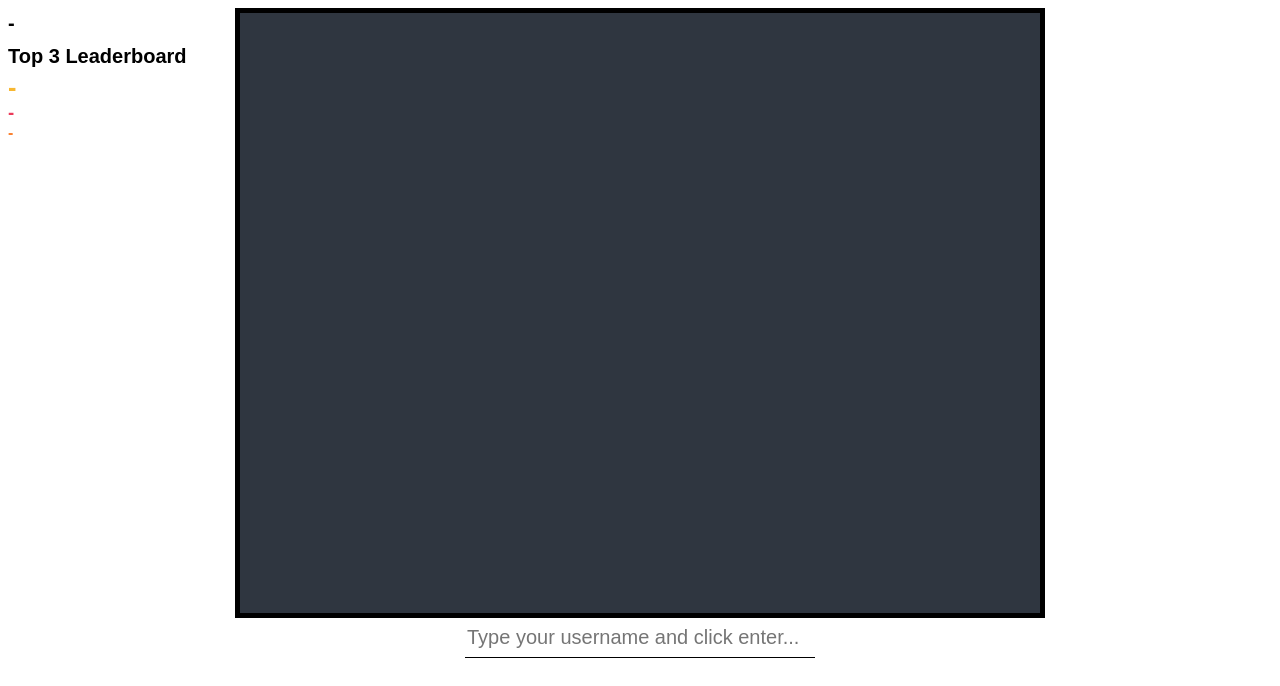
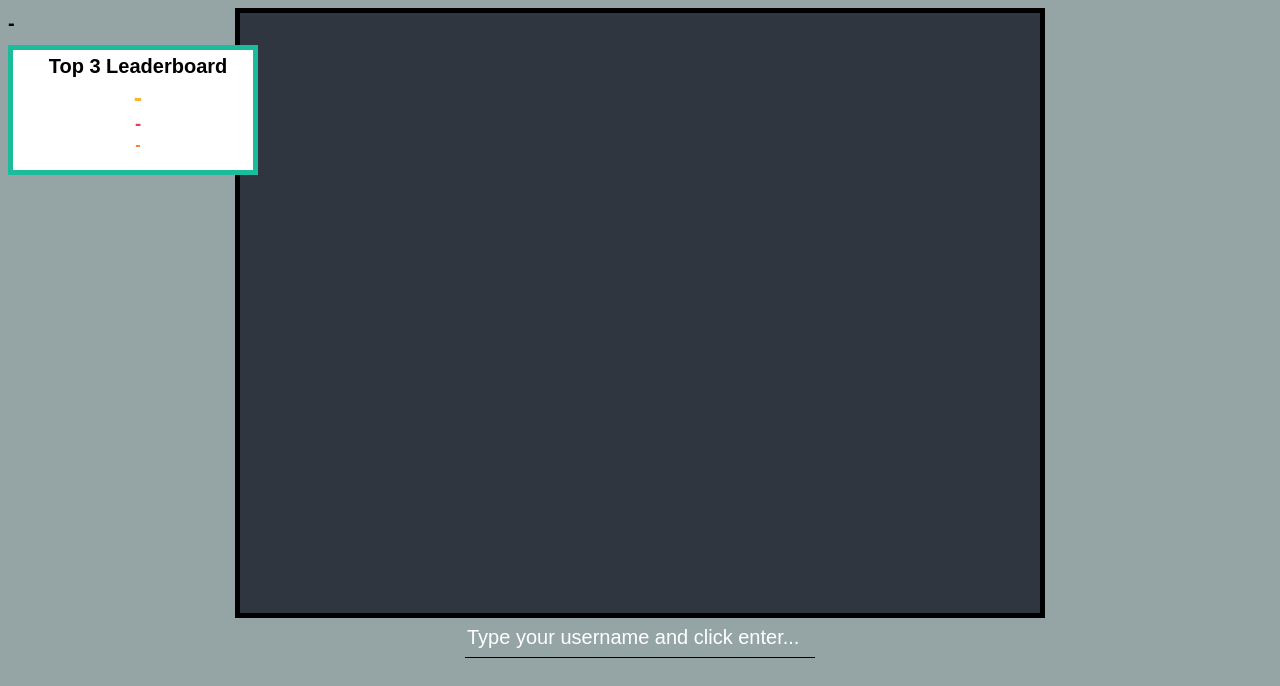
Before and after one commit to h3nryc/agar-clone, a website: page index.html in a window 1280 px wide. Drawn offline with nearby package versions, Linux system fonts and the light colour scheme; no server answers.

Commit message:
Style Changes

```diff
--- a/index.html
+++ b/index.html
@@ -18,15 +18,15 @@
     <canvas id="canvas"></canvas>
     <div class="container">
       <h1 id="text">-</h1>
-      <h1 id="l-title">Top 3 Leaderboard</h1>
-      <div class="l-list" id="l-title">
-        <h5 id="one">-</h5>
-          <h5 id="two">-</h5>
-            <h5 id="three">-</h5>
+      <div class="l-cont">
+        <h1 id="l-title">Top 3 Leaderboard</h1>
+        <div class="l-list" id="l-title">
+          <h5 id="one">-</h5>
+            <h5 id="two">-</h5>
+              <h5 id="three">-</h5>
+        </div>
       </div>
     </div>
-
-
     <br>
     <input type="text" name="" value=""id="userInput" placeholder="Type your username and click enter...">
 
--- a/server.js
+++ b/server.js
@@ -38,8 +38,8 @@ io.on('connection', function(socket) {
   socket.on('new player', function() {
     var num = Math.round(0xffffff * Math.random());
     players[socket.id] = {
-      x: 300,
-      y: 500,
+      x: Math.floor(Math.random() * 1600) + 1,
+      y: Math.floor(Math.random() * 1200) + 1,
       r: num >> 16,
       g: num >> 8 & 255,
       b: num & 255,
--- a/static/style.css
+++ b/static/style.css
@@ -2,6 +2,9 @@ canvas{
   background-color: #2f3640;
 }
 
+body{
+  background-color: #95a5a6;
+}
 h1{
   margin: 0;
   font-family: sans-serif;
@@ -37,7 +40,8 @@ input{
 }
 
 #l-title{
-  margin-bottom: 5px;
+    text-align: center;
+    margin-top: 5px;
 }
 
 .container{
@@ -49,13 +53,35 @@ input{
 }
 
 #one{
+  text-align: center;
   color: #f7b731;
   font-size: 19pt;
+  margin-bottom: 1px;
 }
 #two{
+    text-align: center;
   color: #eb3b5a;
   font-size: 14pt;
+    margin-bottom: 1px;
 }
 #three{
+    text-align: center;
   color: #fa8231;
+    margin-bottom: 1px;
 }
+
+.l-cont{
+  border: 5px solid #1abc9c;
+  background-color: white;
+min-height: 120px;
+  text-align: center !important;
+}
+
+input{
+  background-color: #95a5a6;
+  color: white!important;
+}
+
+::placeholder {
+  color: white!important;
+}
```
